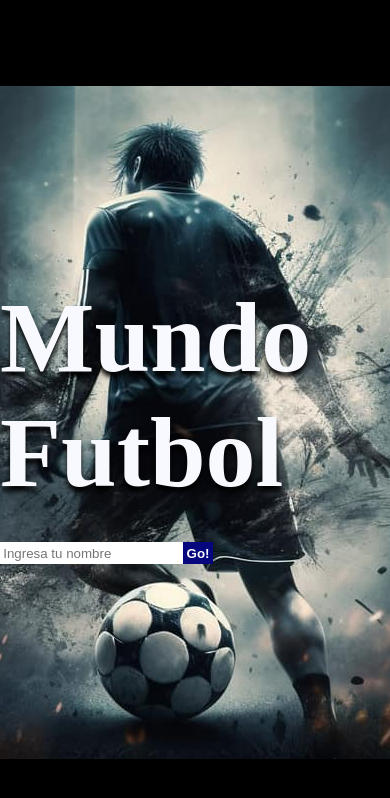
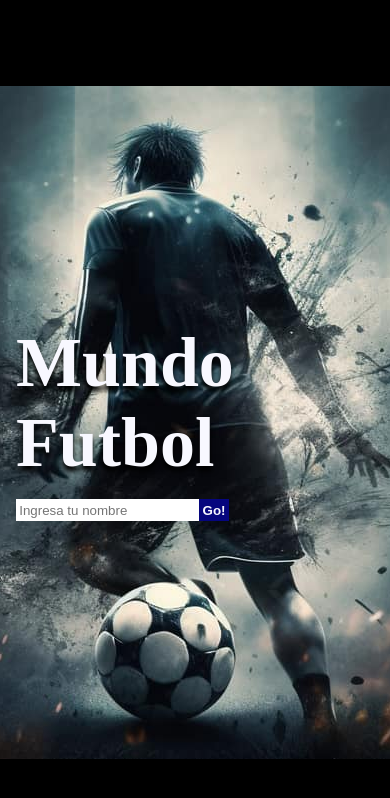
Before and after one commit to RicardoAHT/MundoFutbol, a React (Vite) app: page / in a window 390 px wide. Shown: the top 798 px of the page. Built offline with nearby package versions, Linux system fonts and the light colour scheme.

Commit message:
Creo la carpeta styles para dividir los estilos por componentes, trabajo en el responsive de la pagina HomePage

```diff
--- a/src/App.css
+++ b/src/App.css
@@ -1,46 +1,10 @@
+
 body{
     /*background-color: black;*/
     /*color: ghostwhite;*/
 
 }
-/*! HomePage */
-.HomePage{
-    display: flex;
-    justify-content: center;
-    align-items: center;
-    height: 100vh;
-    background-image: url("/images/Futbol-min.jpg") ;
-    background-position: center;
-    background-repeat: no-repeat;
-    background-color: black;
-}
-.HomePage_div{
-    display: flex;
-    flex-direction: column;
-    gap: 2rem;
-}
-.HomePage_div_h1{
-    color: ghostwhite;
-    font-size: 100px;
-    text-shadow: 0px 5px 5px black;
-}
-/*! HomeForm */
-.HomeForm{
 
-}
-.HomeForm__input{
-    /*background-color: rgba(248, 248, 255, 0.764);*/
-    border: none;
-    padding: 0.2rem;
-    color: black;
-}
-.HomeForm__button{
-    border: none;
-    padding: 0.2rem;
-    background-color: rgb(6, 6, 126);
-    font-weight: bold;
-    color: ghostwhite;
-}
 /*! NavBar */
 .navBar{
     background: linear-gradient(to bottom, #2e03bb, #020257);
@@ -141,7 +105,6 @@ body{
     text-align: center;
     margin-bottom: 2rem;
 }
-
 /*! StandingForm */
 .standingForm{
 
@@ -155,7 +118,6 @@ body{
 .standingForm__button{
 
 }
-
 /*? standingCardContainer*/
 .stadingsCard__container{
     display: flex;
--- a/src/main.jsx
+++ b/src/main.jsx
@@ -2,6 +2,7 @@ import React from 'react'
 import ReactDOM from 'react-dom/client'
 import App from './App.jsx'
 import './index.css'
+import "./styles/HomePage.css"
 import { HashRouter } from 'react-router-dom'
 import { Provider } from 'react-redux'
 import store from './store/index.js'
--- a/src/pages/HomePage.jsx
+++ b/src/pages/HomePage.jsx
@@ -1,5 +1,4 @@
 import HomeForm from '../components/HomePage/HomeForm'
-
 
 const HomePage = () => {
 
--- /dev/null
+++ b/src/styles/HomePage.css
@@ -0,0 +1,55 @@
+/*! HomePage */
+.HomePage{
+    display: flex;
+    justify-content: center;
+    align-items: center;
+    height: 100vh;
+    background-image: url("/images/Futbol-min.jpg") ;
+    background-position: center;
+    background-repeat: no-repeat;
+    background-color: black;
+}
+.HomePage_div{
+    display: flex;
+    flex-direction: column;
+    gap: 2rem;
+}
+.HomePage_div_h1{
+    color: ghostwhite;
+    font-size: 100px;
+    text-shadow: 0px 5px 5px black;
+}
+/*! HomeForm */
+.HomeForm{
+
+}
+.HomeForm__input{
+    /*background-color: rgba(248, 248, 255, 0.764);*/
+    border: none;
+    padding: 0.2rem;
+    color: black;
+}
+.HomeForm__button{
+    border: none;
+    padding: 0.2rem;
+    background-color: rgb(6, 6, 126);
+    font-weight: bold;
+    color: ghostwhite;
+}
+@media (max-width:640px){
+    /*! HomePage */
+    .HomePage_div{
+        gap: 1rem;
+    }
+    .HomePage_div_h1{
+        font-size: 70px;
+        margin-left: 1rem;
+    }
+    /*! HomeForm */
+    .HomeForm__input{
+        margin-left: 1rem;
+    }
+}
+@media (min-width:1000px){
+
+}
```
